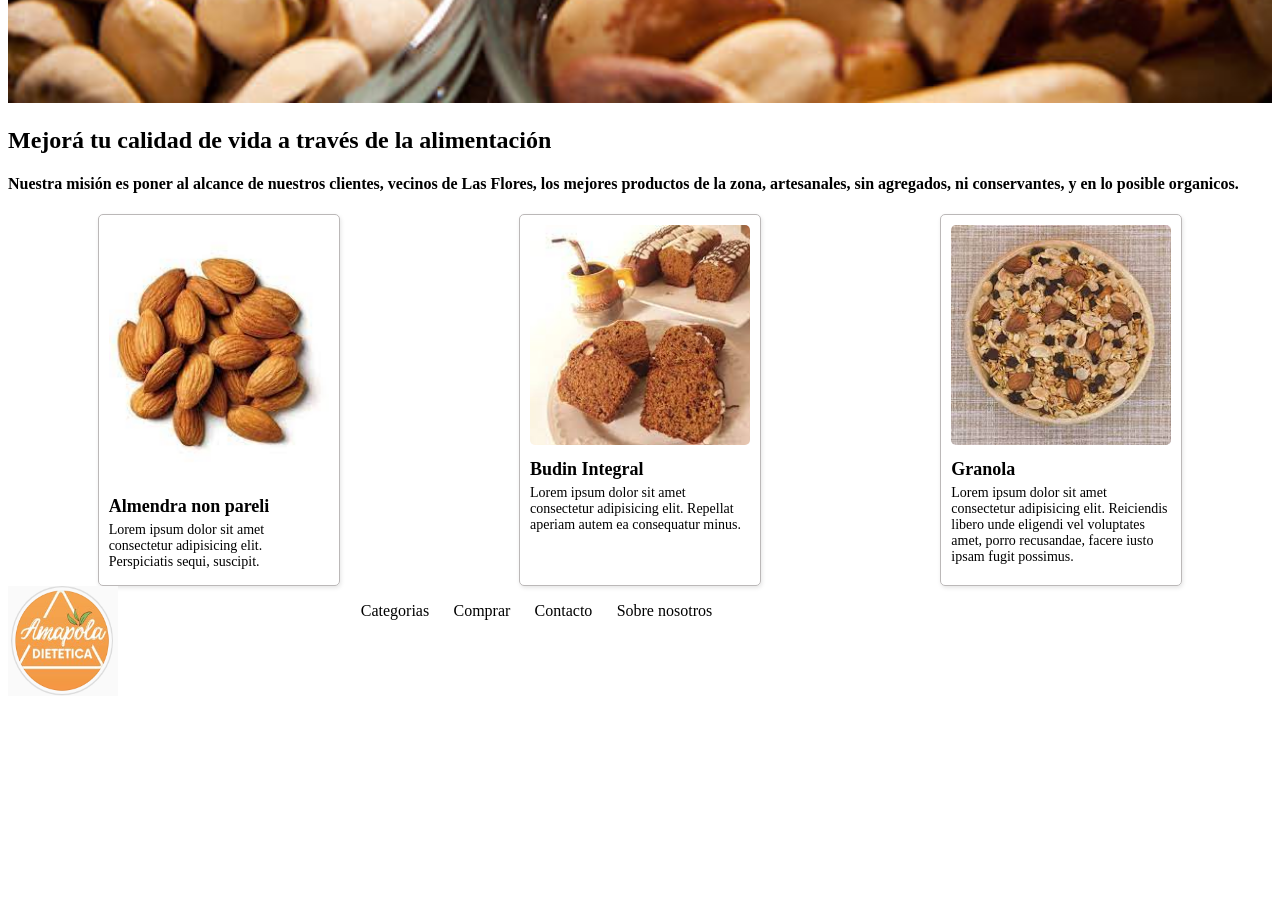
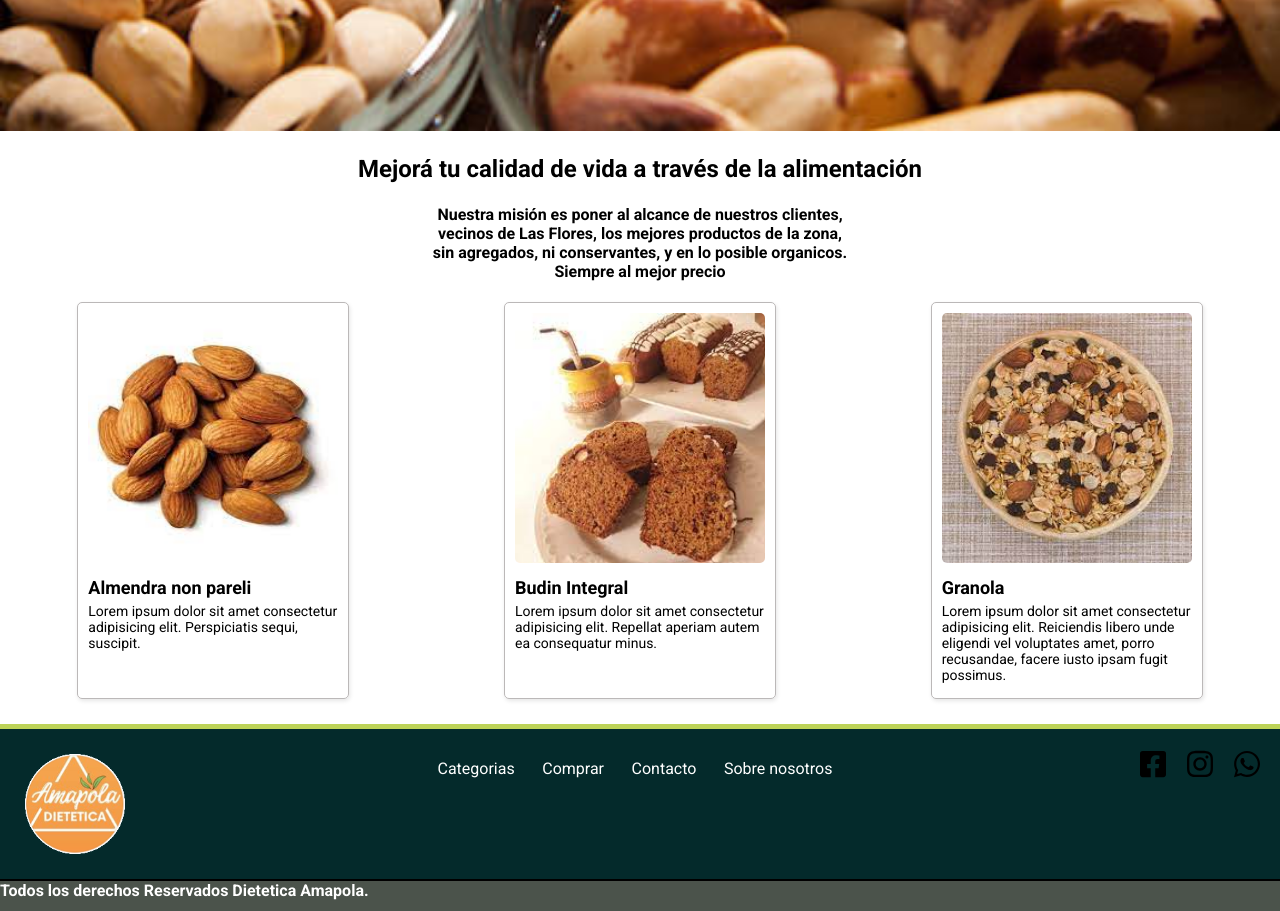
Before and after one commit to maxilf/PF-Gil, a plain HTML site: page index.html in a window 1280 px wide. Shown: the part 980-1891 px from the top of the page. Before the commit the page ends 1684 px from the top, so only its background shows below. Drawn offline with Linux system fonts and the light colour scheme.

Commit message:
Termino aplicacion de estilo al index.html

```diff
--- a/assets/css/styles.css
+++ b/assets/css/styles.css
@@ -1,24 +1,43 @@
+html{
+    font-family: 'Roboto', sans-serif;
+}
+
+
+body{
+    margin: 0px;
+}
+
+@font-face {
+    font-family: letrah1;
+    src: url(../fonts/Letra1.ttf);
+}
 
 /* ESTILO PARA EL HEADER */
+
 
 #cabecera{
     display: flex;
     flex-direction: row;
     justify-content: space-between;
-    background-color: #ebf5dfff;
+    background-color: #042a2bff;
+    border-bottom: 5px solid #bdd358ff;
 
 }
 
 .logo{
-    width: 110px;
-    height: 110px;
+    width: 100px;
+    height: 100px;
+    padding: 15px;
 }
 
 #navegador ul{
     display: flex;
     flex-direction: row;
-    width: 400px;
+    width: 450px;
     justify-content: space-evenly;
+    margin-top: 15px;
+    padding: 0px;
+
 }
 
 #navegador a{
@@ -31,9 +50,14 @@
 }
 
 .lista a{
-    color: black;
+    color:white;
     text-decoration: none;
 }
+
+.buscador input{
+    margin-top: 15px;
+}
+
 
 
 
@@ -42,10 +66,13 @@ h1{
     display: block;
     color: black;
     text-align: center;
-    background-color: #d4d4aaff;
+    background-color: #5B8C5A ;
     margin: 0%;
     height: 100px;
-
+    position: sticky;
+    top: 1px;
+    font-family: letrah1;
+    font-size: 50px;
 
 }
 
@@ -56,8 +83,10 @@ h1{
     border-color: black;
     border: 2px solid;
     height: 25px;
-    margin-top: 20px;
+    margin-top: 13px;
+    margin-right: 15px;
 }
+
 
 section h4{
     background-color: #edb458ff;
@@ -71,15 +100,35 @@ section .scroll{
     height: auto;
 }
 
+/* ESTILO LEYENDA ARTICLE */
+
+article{
+    background-color: ;
+}
+
+article h2{
+    text-align: center;
+    font-family: 'Roboto', sans-serif;
+    font-weight: 700;
+}
+
+article h4{
+    text-align: center;
+    font-family: 'Roboto', sans-serif;
+
+}
+
 /* ESTILO CARDS */
 
 #cards{
     display: flex;
     justify-content: space-around;
+    height: auto;
 }
 
 .card {
-    width: 220px; /* Ancho de la tarjeta */
+    width: 250px;
+    height: autopx;
     border: 1px solid #bbb8b8;
     border-radius: 5px;
     padding: 10px;
@@ -87,8 +136,8 @@ section .scroll{
   }
 
   .card img {
-    width: 100%;
-    height: auto;
+    width: 250px;
+    height: 250px;
     border-radius: 5px;
   }
 
@@ -115,8 +164,39 @@ section .scroll{
 
 
 /* ESTILO DEL FOOTER */
-footer{
+footer .footer{
     display: flex;
     flex-direction: row;
-    justify-content: space-between ;
+    justify-content: space-between;
+    margin-top: 25px;
+    margin-bottom: 0px;
+    padding: 10px;
+    background-color: #042a2bff;
+    color: white;
+    border-bottom: 2px black solid;
+    border-top:  5px solid #bdd358ff;
 }
+
+footer #navegador{
+    padding: 5px;
+
+}
+
+footer .derechos{
+    background-color: #4B534B;
+    font-weight: bold;
+    color: white;
+    height: 30px;
+    width: 100%;
+    align-items: center;
+}
+
+footer .footer .iconos-redes{
+    width: 120px;
+    height: 30px;
+    display: flex;
+    flex-direction: row;
+    justify-content: space-between;
+    color: white;
+    padding: 10px;
+}
--- a/index.html
+++ b/index.html
@@ -6,6 +6,11 @@
     <meta name="viewport" content="width=device-width, initial-scale=1.0">
     <link rel="stylesheet" href="./assets/css/styles.css">
     <title>Amapola</title>
+    <!-- LINK GOOGLE FONT -->
+    <link rel="preconnect" href="https://fonts.googleapis.com">
+    <link rel="preconnect" href="https://fonts.gstatic.com" crossorigin>
+    <link href="https://fonts.googleapis.com/css2?family=Roboto:wght@400;700&display=swap" rel="stylesheet">
+
 
     <!-- LOGO CON FLAVICON -->
     <link rel="icon" href="./assets/img/fotor_2023-6-11_12_23_36 (2).ico">
@@ -41,7 +46,10 @@
 
 
         <!-- BUSCADOR -->
-
+        <form class="buscador"  action="buscar" method="post">
+            <input type="text" name="buscar" placeholder="Buscar..." />
+            <button type="submit">Buscar</button>
+        </form>
 
 
         <!-- BOTON DE INGRESAR -->
@@ -68,7 +76,7 @@
                 Mejorá tu calidad de vida a través de la alimentación
             </h2>
 
-            <h4>Nuestra misión es poner al alcance de nuestros clientes, vecinos de Las Flores, los mejores productos de la zona, artesanales, sin agregados, ni conservantes, y en lo posible organicos.</h4>
+            <h4><span>Nuestra misión es poner al alcance de nuestros clientes,</span><br><span>vecinos de Las Flores, los mejores productos de la zona, <br><span> sin agregados, ni conservantes, y en lo posible organicos.</span><br><span>Siempre al mejor precio</span></h4>
 
         </article>
         <!-- CARDS -->
@@ -101,8 +109,9 @@
     </main>
 
     <footer>
+        <div class="footer">
             <!-- IMAGEN LOGO DIETETICA -->
-        <img class="logo"  src="./assets/img/Captura.PNG" alt="">
+            <img class="logo"  src="./assets/img/fotor_2023-6-11_12_23_36.png" alt="">
 
             <!-- ENLACES A DEMAS HTML -->
             <nav id="navegador">
@@ -123,9 +132,17 @@
             </nav>
 
             <!-- ICONOS REDES SOCIALES -->
-        <img src="" alt="">
-        <img src="" alt="">
-        <img src="" alt="">
+            <div class="iconos-redes">
+                <img src="./assets/img/square-facebook.svg" alt="">
+                <img src="./assets/img/instagram.svg" alt="">
+                <img src="./assets/img/whatsapp.svg" alt="">
+            </div>
+
+        </div>
+
+        <div class="derechos">
+            Todos los derechos Reservados Dietetica Amapola.
+        </div>
 
     </footer>
 
```
Also changed, not shown: pages/contacto.html (+17 -5 lines), assets/fonts/Albrighton.ttf (added), assets/fonts/Letra1.ttf (added), assets/img/instagram.svg (added), assets/img/square-facebook.svg (added), assets/img/whatsapp.svg (added). Lines whose indentation alone changed are shown as unchanged.
